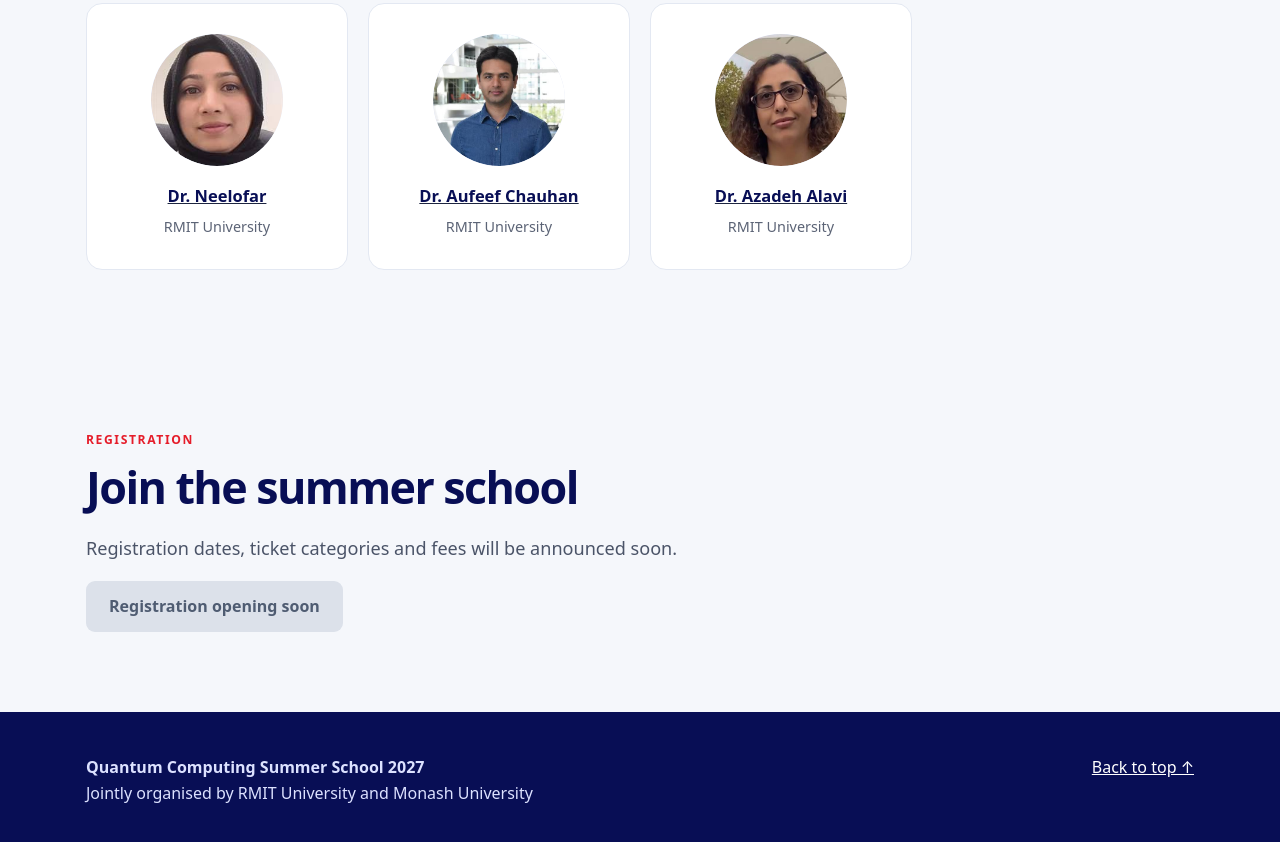
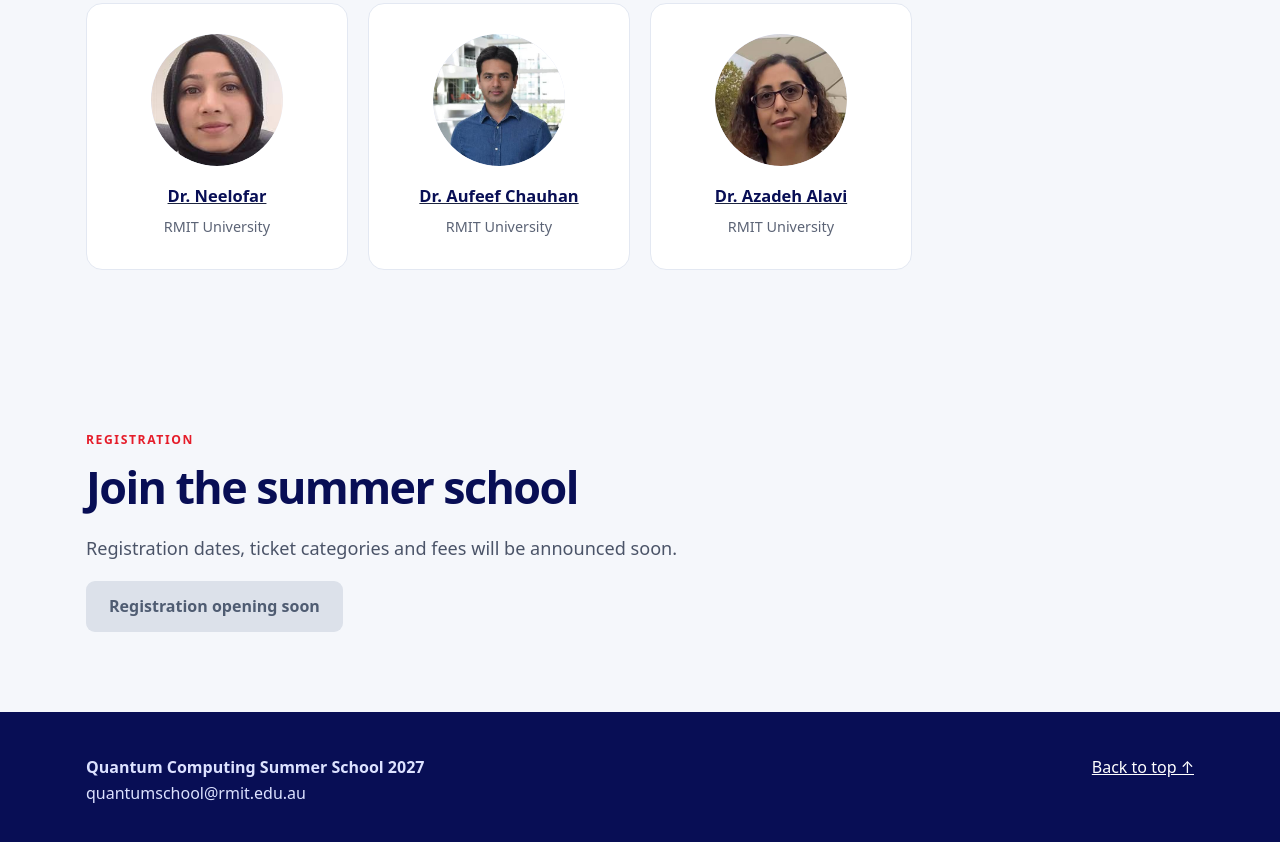
Before and after one commit to ozquantumschool/quantumschool-2027, a plain HTML site: page index.html in a window 1280 px wide. Shown: the part 4484-5326 px from the top of the page. Drawn offline with Linux system fonts and the light colour scheme.

Commit message:
Add contact email to footer in index.html
Updated footer to include contact email for the summer school.

```diff
--- a/index.html
+++ b/index.html
@@ -86,5 +86,5 @@
 </div></div></section>
 <!-- <section class="section" id="sponsors"><div class="container"><div class="kicker">Sponsors</div><h2>Our supporters</h2><div class="placeholder"><strong>Sponsors to be announced</strong><p>Sponsor information will appear here when confirmed.</p></div></div></section> -->
 <section class="section alt" id="registration"><div class="container"><div class="kicker">Registration</div><h2>Join the summer school</h2><p class="lead">Registration dates, ticket categories and fees will be announced soon.</p><span class="button disabled" aria-disabled="true">Registration opening soon</span></div></section>
-</main><footer class="footer"><div class="container"><div><strong>Quantum Computing Summer School 2027</strong><div>Jointly organised by RMIT University and Monash University</div></div><div><a href="#home">Back to top ↑</a></div></div></footer>
+</main><footer class="footer"><div class="container"><div><strong>Quantum Computing Summer School 2027</strong><div>quantumschool@rmit.edu.au</div></div><div><a href="#home">Back to top ↑</a></div></div></footer>
 </body></html>
```
